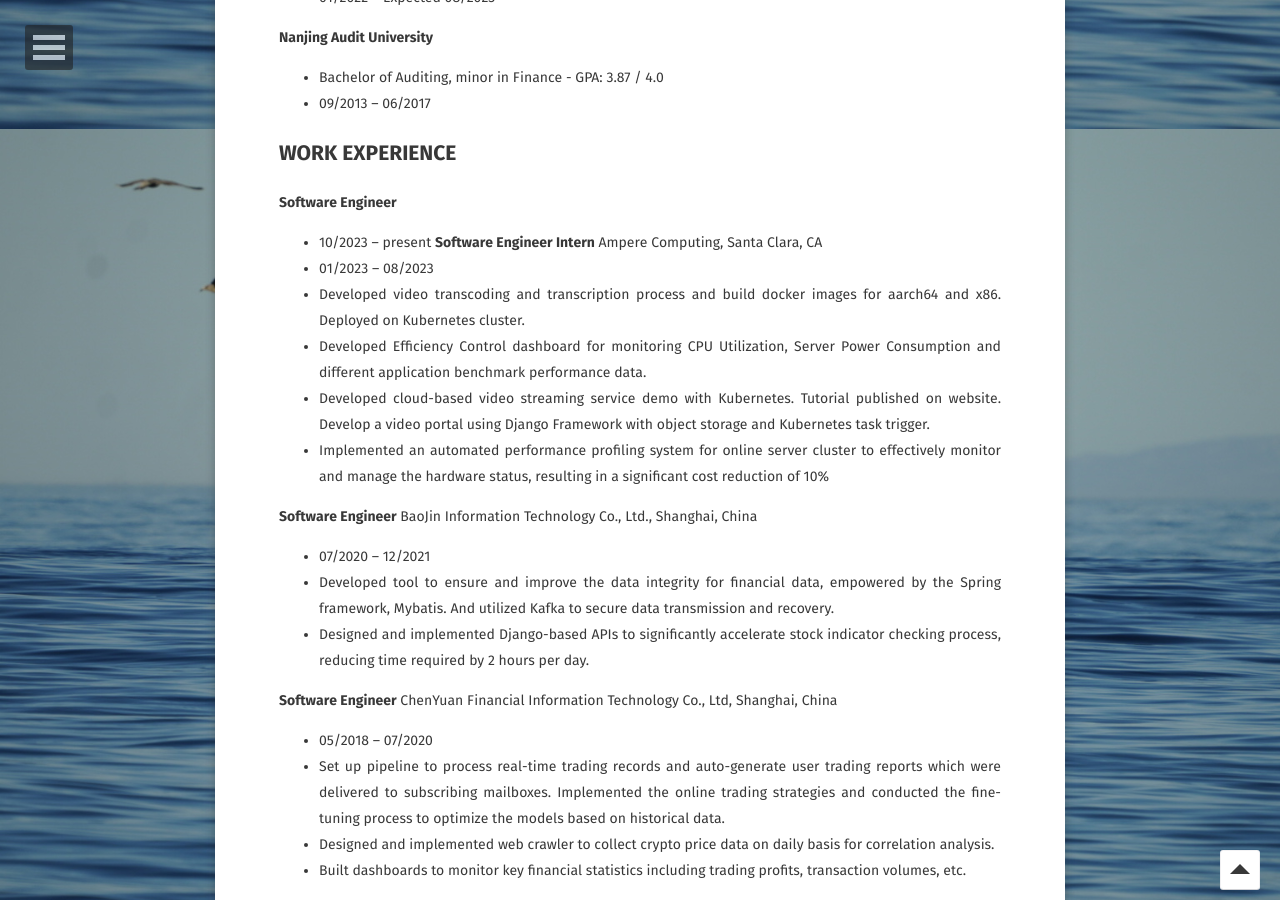
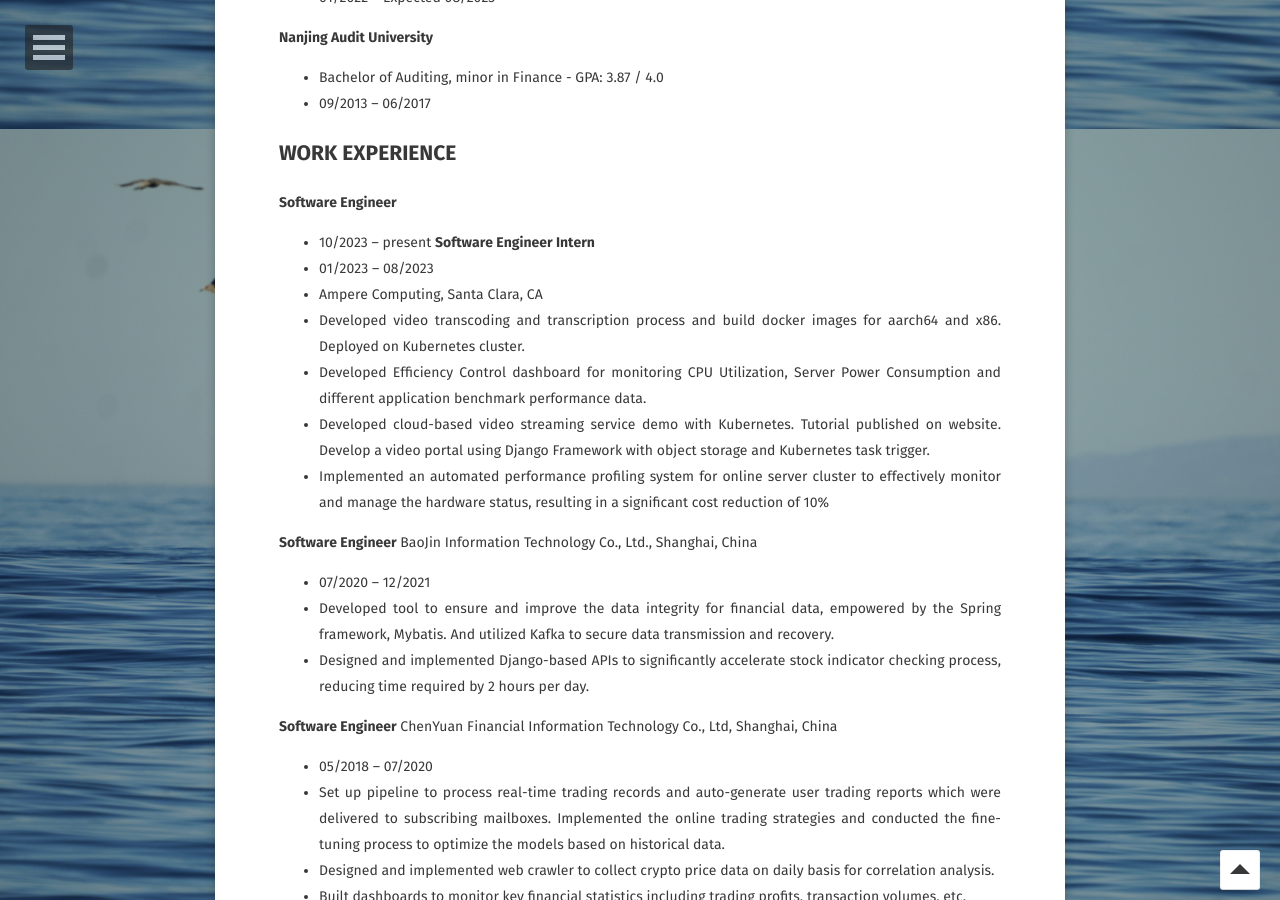
Before and after one commit to liangliang1120/lily1120.github.io, a Jekyll site: the page built from about/index.md, in a window 1280 px wide and 900 px high, scrolled down 771 px. Built offline with Jekyll 4.4.1, drawn with Linux system fonts in a browser that asks for light colours; some web fonts are replaced; our own code applies the rules of GitHub Pages for plain Markdown files; comment, search, counter and statistics services are not loaded.

```diff
--- a/about/index.md
+++ b/about/index.md
@@ -22,8 +22,8 @@
 **Software Engineer**
 - 10/2023 – present
 **Software Engineer Intern**
-Ampere Computing, Santa Clara, CA
 - 01/2023 – 08/2023
+- Ampere Computing, Santa Clara, CA
 - Developed video transcoding and transcription process and build docker images for aarch64 and x86. Deployed on Kubernetes cluster.
 - Developed Efficiency Control dashboard for monitoring CPU Utilization, Server Power Consumption and different application benchmark performance data.
 - Developed cloud-based video streaming service demo with Kubernetes. Tutorial published on website. Develop a video portal using Django Framework with object storage and Kubernetes task trigger.
```
